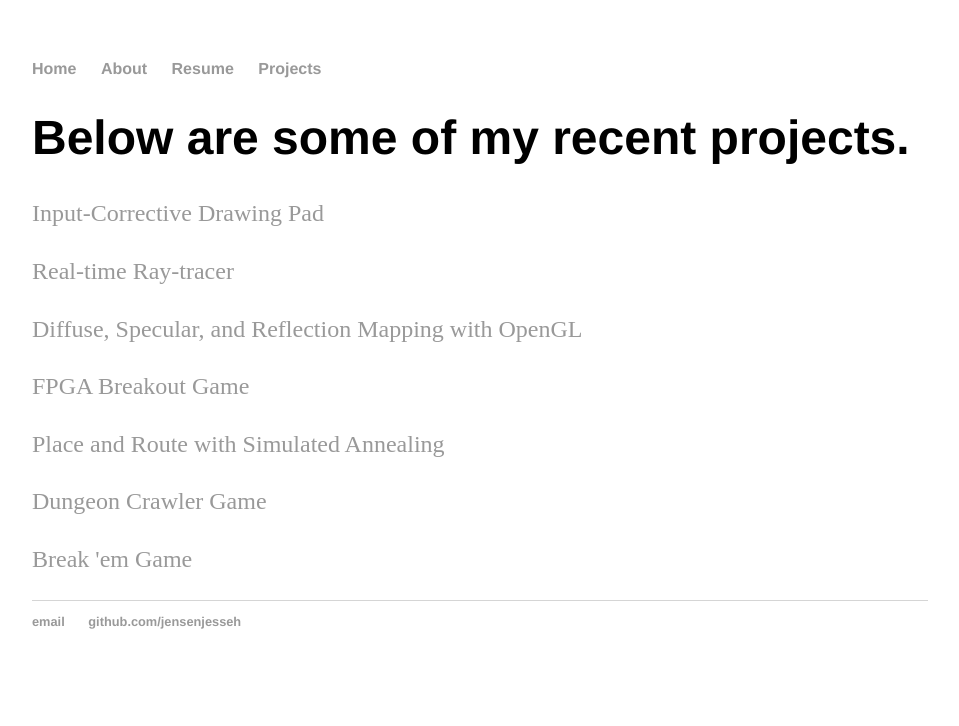
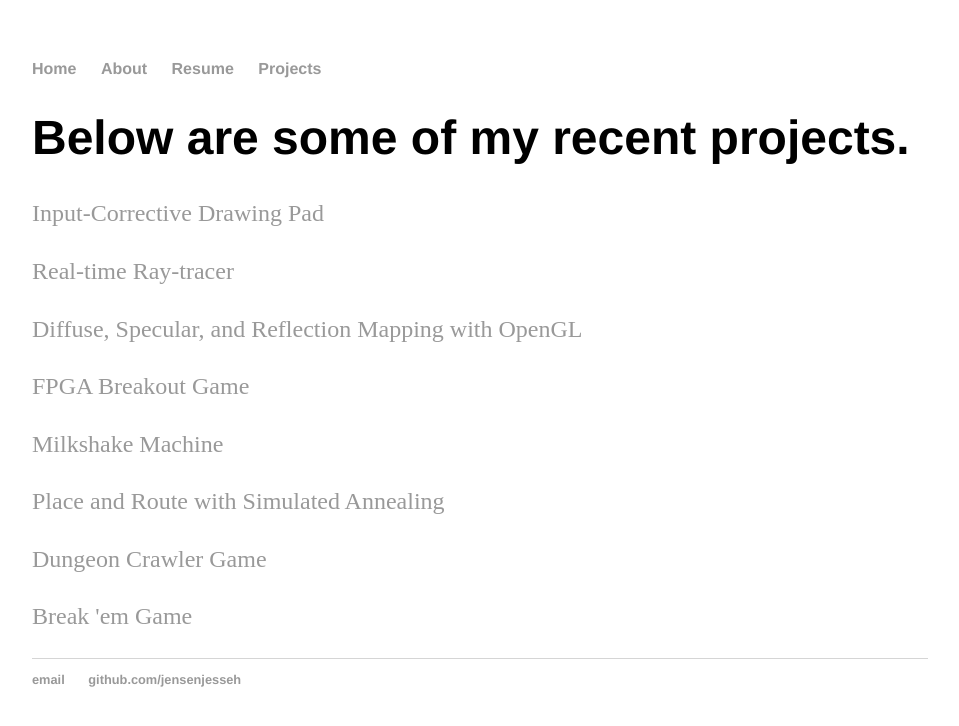
Before and after one commit to jensenjesseh/jensenjesseh.github.io, a Jekyll site: the page built from projects/index.html, in a window 1280 px wide. Shown: the top 726 px of the page, without its empty margins (160-1119 px from the left). Built offline with Jekyll 4.4.1, drawn with Linux system fonts in a browser that asks for light colours.

Commit message:
Update index.html

```diff
--- a/projects/index.html
+++ b/projects/index.html
@@ -8,6 +8,7 @@ title: Jesse Jensen's Projects
       <p> <a href="/ray_tracer">Real-time Ray-tracer</a></p>
       <p> <a href="/diffuse_reflect_ambient">Diffuse, Specular, and Reflection Mapping with OpenGL</a></p>
       <p> <a href="/FPGA_breakout">FPGA Breakout Game</a></p>
+      <p> <a href="/milkshake_machine">Milkshake Machine</a></p>
       <p> <a href="/simulated_annealing">Place and Route with Simulated Annealing</a></p>
       <p> <a href="/dungeon_crawler_description">Dungeon Crawler Game</a></p>
       <p> <a href="/break_em_description">Break 'em Game</a></p>
```
